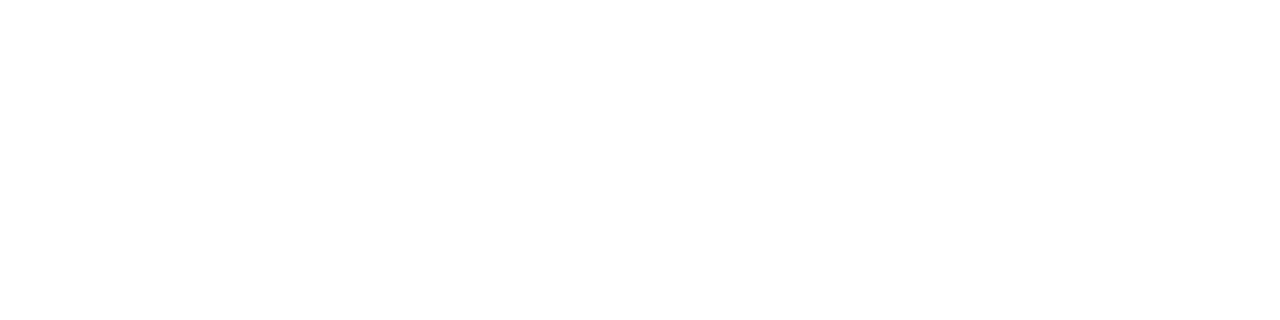
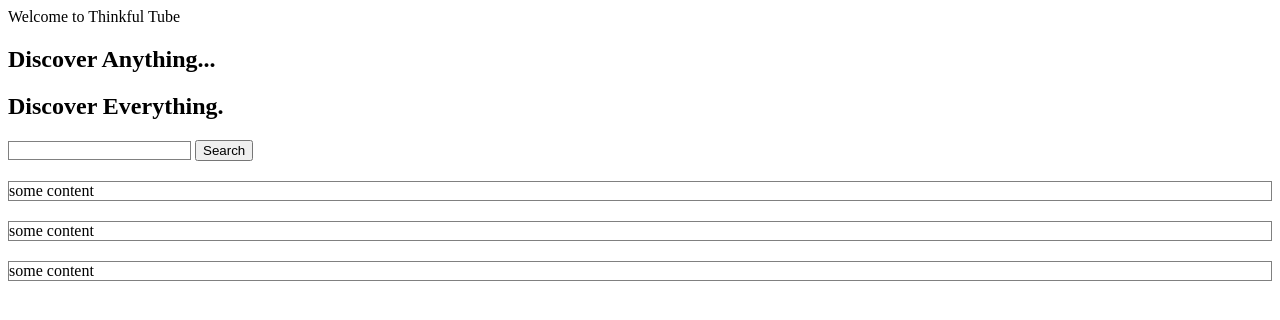
Before and after one commit to tanyagriego/thinkful-tube, a plain HTML site: page index.html in a window 1280 px wide. Drawn offline with Linux system fonts and the light colour scheme.

Commit message:
Basic HTML outline created. CSS added for help with visual during building stage.

```diff
--- a/index.html
+++ b/index.html
@@ -2,18 +2,28 @@
 <html lang="en">
     <head>
         <title>Thinkful Tube</title>
-        <link rel="main.css" type="stylesheet">
+        <link rel="stylesheet" href="main.css">
         <script type="text/javascript" src="index.js"></script>
+        <meta name="viewport" content="width=device-width, initial-scale=1">
     </head>
     <body>
+    <header role="banner">Welcome to Thinkful Tube</header>
+    <main role="main">
+        <h2>Discover Anything...</h2>
+        <h2>Discover Everything.</h2>
+        <section role="region" class="search">
+            <form action="#" class="js-search-form">
+                <label for="query"></label>
+                <input type="text" class="js-query">
+                <button type="submit">Search</button>
+            </form>
+        </section>
 
-
-
-
-
-
-
-
-
+        <section role="region" class="search_results"></h2>
+            <div class="search-results">some content</div>
+            <div class="search-results">some content</div>
+            <div class="search-results">some content</div>
+        </section>
+    </main>
     </body>
 </html>
--- a/main.css
+++ b/main.css
@@ -0,0 +1,12 @@
+* {
+    box-sizing: border-box;
+}
+
+.search-results {
+    border: 1px solid grey;
+    margin: 20px auto;
+}
+
+.js-query {
+    border: 1px solid grey;
+}
```
